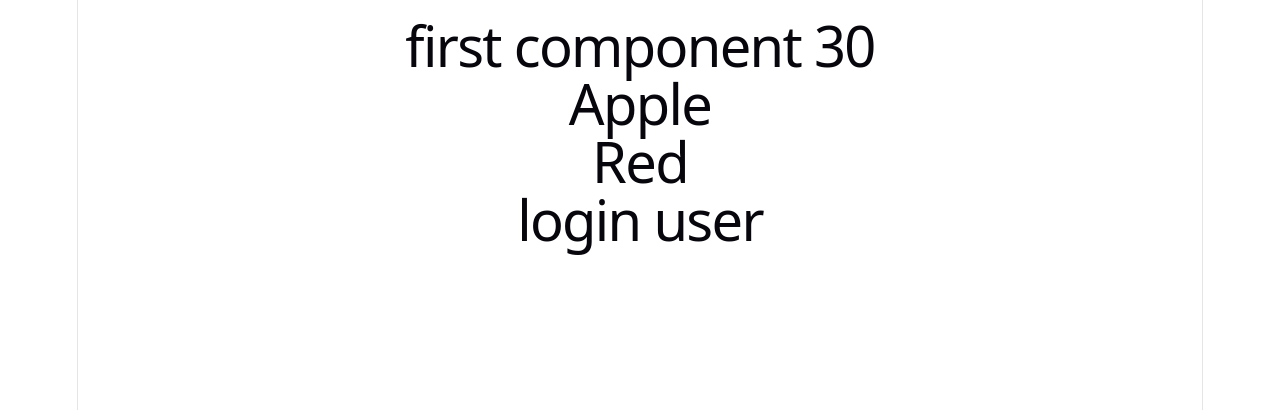
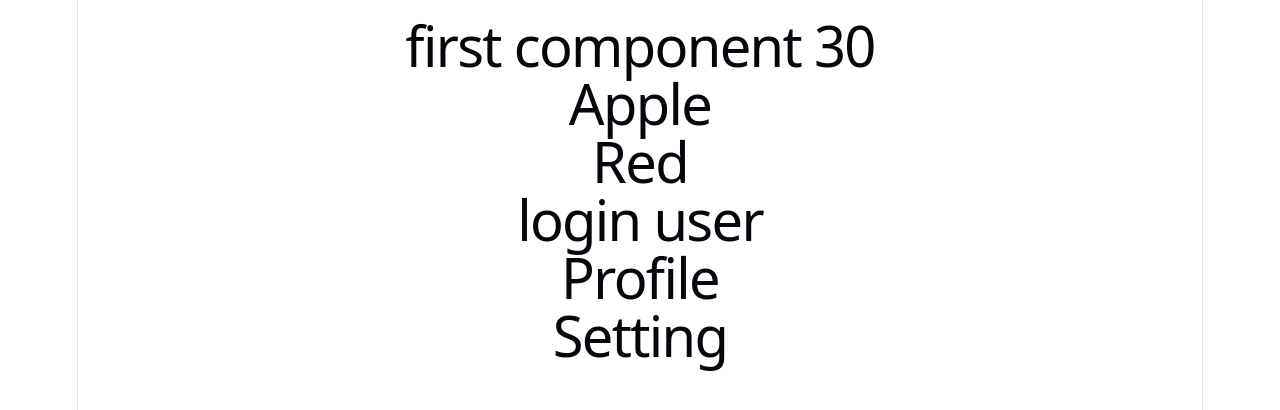
Before and after one commit to codewithnill/reactjs_19_by_code_step_by_step, a React (Vite) app in the folder main/react-blog/: page / in a window 1280 px wide. Shown: the top 410 px of the page. Built offline with nearby package versions, Linux system fonts and the light colour scheme.

Commit message:
multiple component export.

```diff
--- a/main/react-blog/src/App.jsx
+++ b/main/react-blog/src/App.jsx
@@ -1,4 +1,4 @@
-import Login from './user_component';
+import Login,{Profile,Setting} from './user_component';
 
 function App() {
   alert(sum());
@@ -8,6 +8,8 @@ function App() {
       <Fruit></Fruit>
       <Colors/>
       <Login/>
+      <Profile/>
+      <Setting/>
     </div>
 
   );
--- a/main/react-blog/src/user_component.jsx
+++ b/main/react-blog/src/user_component.jsx
@@ -6,4 +6,20 @@ function Login() {
   )
 }
 
-export default Login;
+export function Profile() {
+  return(
+    <div>
+        <h1>Profile</h1>
+    </div>
+  )
+}
+
+export function Setting() {
+  return(
+    <div>
+        <h1>Setting</h1>
+    </div>
+  )
+}
+
+export default Login
```
